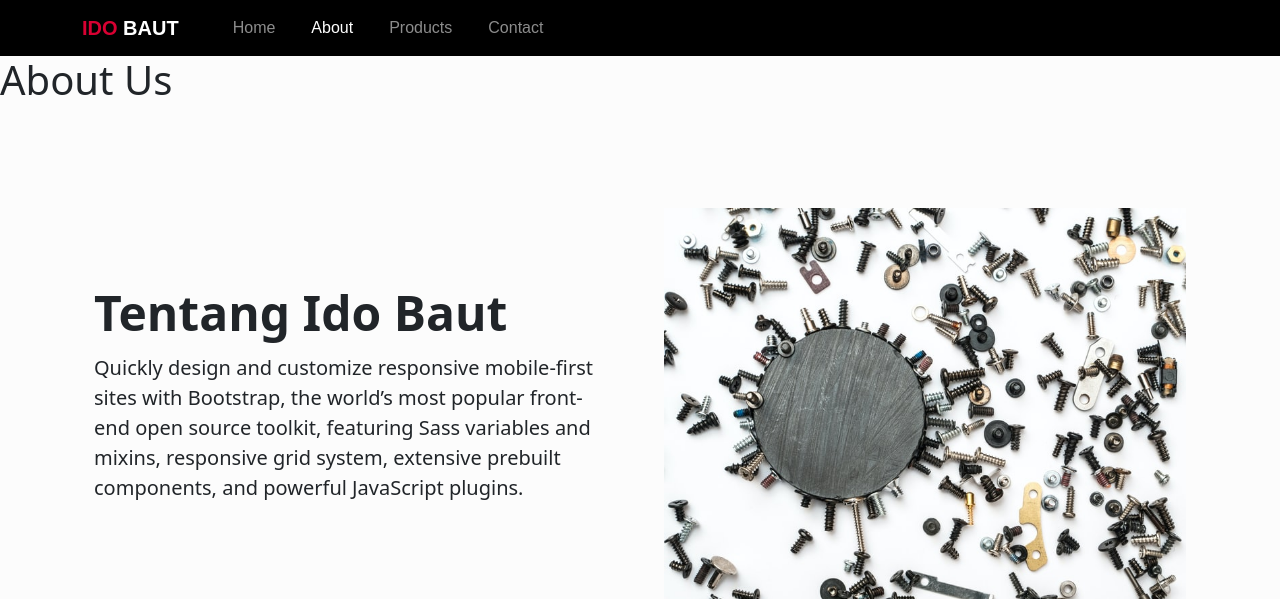
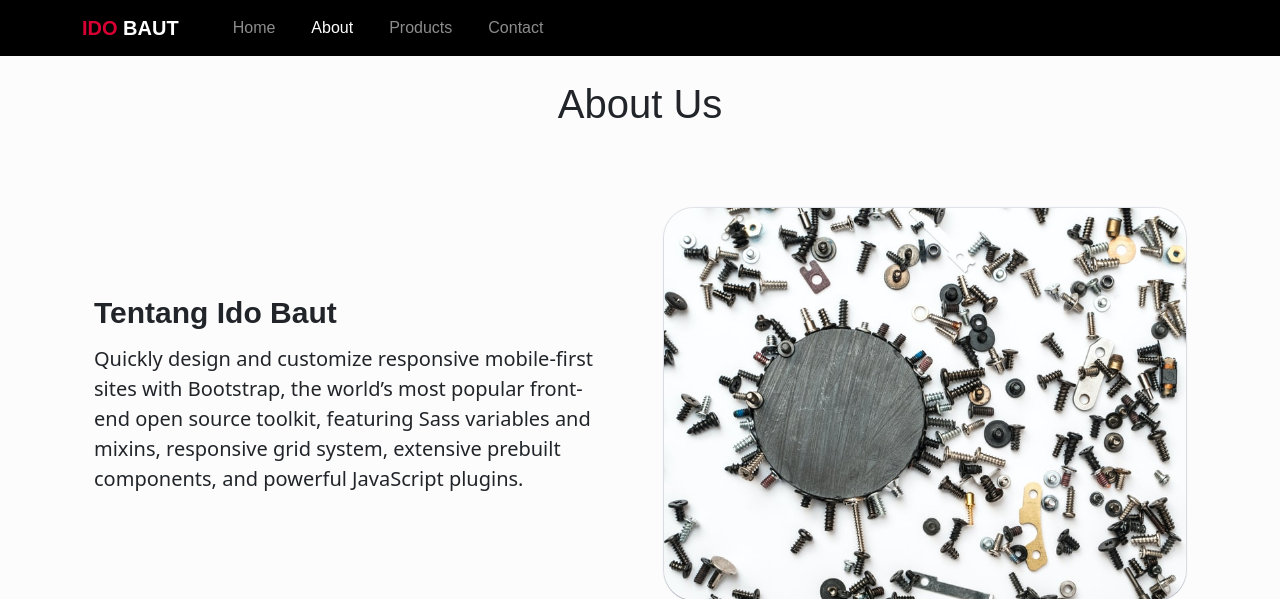
Before and after one commit to Rachmannh/The-Ardianto-Baut, a PHP site: page /ido-baut-main/about.html in a window 1280 px wide; the page is wider, and only the part inside the window is pictured. Shown: the top 599 px of that part. Run offline with PHP 8.4, Linux system fonts and the light colour scheme; some libraries are stand-ins or nearby versions; some web fonts are replaced; grey boxes are pictures that could not be loaded.

Commit message:
Update main.css

```diff
--- a/assets/css/main.css
+++ b/assets/css/main.css
@@ -21,12 +21,14 @@
     --sub-heading-font: 'Martel Sans', sans-serif;
   }
 
+
+  /* Landing Page */
+
   /* Navbar */
 
   .navbar {
     position: relative;
     width: 100%;
-    z-index: 99 !important;
   }
 
   .navbar-dark {
@@ -535,3 +537,139 @@
 }
 
   /* Akhir Footer */
+
+  /* Akhir Landing Page */
+
+  /* About Page */
+
+  /* Hero */
+
+  .hero-title {
+    position: relative;
+    top: 1.5rem;
+    text-align: center;
+    font-family: var(--heading-font);
+    font-weight: 600;
+  }
+
+  .about-ido {
+    width: 700px;
+    border-radius: 30px;
+    box-shadow: rgba(9, 30, 66, 0.25) 0px 1px 1px, rgba(9, 30, 66, 0.13) 0px 0px 1px 1px;
+  }
+
+  .about-ido:hover {
+    box-shadow: rgba(0, 0, 0, 0.4) 0px 2px 4px, rgba(0, 0, 0, 0.3) 0px 7px 13px -3px, rgba(0, 0, 0, 0.2) 0px -3px 0px inset;
+    transition: 0.5s;
+    cursor: pointer;
+  }
+
+  .display-5 {
+    font-family: var(--heading-font);
+    font-weight: 600;
+    font-size: 30px;
+  }
+
+  .ido-warehouse {
+    width: 700px;
+    border-radius: 30px;
+    box-shadow: rgba(9, 30, 66, 0.25) 0px 1px 1px, rgba(9, 30, 66, 0.13) 0px 0px 1px 1px;
+  }
+
+  .ido-warehouse:hover {
+    box-shadow: rgba(0, 0, 0, 0.4) 0px 2px 4px, rgba(0, 0, 0, 0.3) 0px 7px 13px -3px, rgba(0, 0, 0, 0.2) 0px -3px 0px inset;
+    transition: 0.5s;
+    cursor: pointer;
+  }
+
+  /* Akhir Hero */
+
+  /* Akhir About Page */
+
+
+  /* Product Page */
+
+
+  /* Aside */
+
+/* Style the header */
+header {
+  padding: 30px;
+  text-align: center;
+  font-size: 35px;
+  color: rgb(0, 0, 0);
+}
+
+/* Create two columns/boxes that floats next to each other */
+navs {
+  float: left;
+  width: 20%;
+  padding: 24px;
+  text-decoration: none;
+}
+
+navs h1 {
+  font-family: var(--heading-font);
+  font-weight: 500;
+  font-size: 24px;
+}
+
+navs ul {
+  list-style-type: none;
+  padding: 0;
+}
+
+.kategori-title {
+  font-family: var(--sub-heading-font);
+  font-weight: 600;
+  font-size: 20px;
+}
+
+.kategori {
+  margin-bottom: 10px;
+}
+
+.kategori a {
+  color: #000000;
+  font-family: var(--sub-heading-font);
+  text-decoration: none;
+}
+
+.kategori a:hover {
+  font-weight: 600;
+}
+
+/* Akhir Aside */
+
+/* Accordion */
+
+:focus {
+  outline: 0 !important;
+  box-shadow: 0 0 0 0 rgba(0, 0, 0, 0) !important;
+  background-color: #CAC4CE !important;
+  color: #FCFCFC !important;
+  border-radius: 10px !important;
+}
+
+button.accordion-button.collapsed {
+  background-color: #CAC4CE !important;
+  border-radius: 10px !important;
+}
+
+/* Akhir Accordion */
+
+article {
+  float: left;
+  padding: 20px;
+  width: 80%;
+  height: 300px;
+}
+
+/* Clear floats after the columns */
+section::after {
+  content: "";
+  display: table;
+  clear: both;
+}
+
+  /* Akhir Product Page */
```
